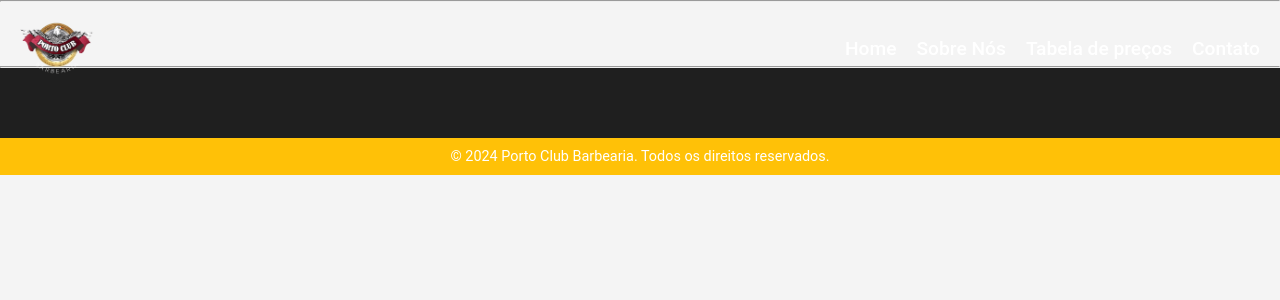
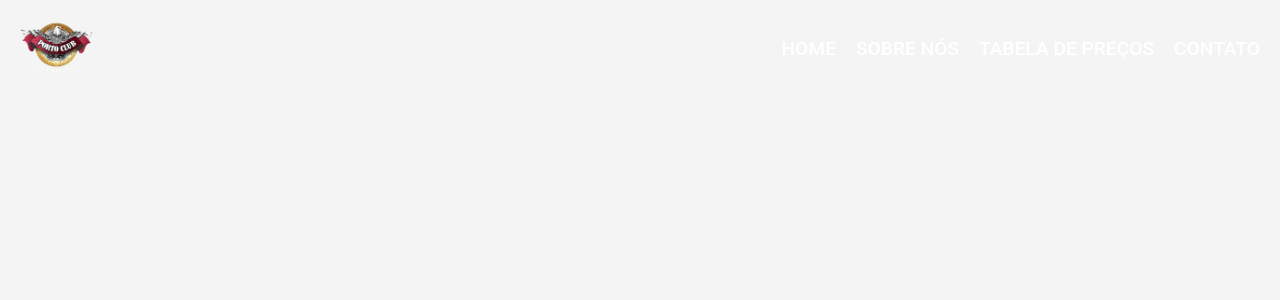
Before and after one commit to marco-duart/porto-club-barbershop, a React (Vite) app: page / in a window 1280 px wide. Shown: the top 300 px of the page. Built offline with nearby package versions, Linux system fonts and the light colour scheme; some icons are missing.

Commit message:
feat: completed base layout

```diff
--- a/src/components/base-layout/index.tsx
+++ b/src/components/base-layout/index.tsx
@@ -1,3 +1,4 @@
+import Home from "../../pages/home";
 import Footer from "../footer";
 import Header from "../header";
 import * as S from "./styles";
@@ -7,12 +8,8 @@ const BaseLayout = () => {
     <S.Container>
       <div>
         <Header />
-        <hr />
       </div>
-      <S.ContentSection>
-
-        <hr />
-      </S.ContentSection>
+      <Home />
       <div>
         <Footer />
       </div>
--- a/src/components/base-layout/styles.ts
+++ b/src/components/base-layout/styles.ts
@@ -4,7 +4,3 @@ export const Container = styled.div`
   min-width: 100vw;
   min-height: 100vh;
 `
-
-export const ContentSection = styled.section`
-  margin-top: 8vh;
-`
--- a/src/components/footer/index.tsx
+++ b/src/components/footer/index.tsx
@@ -1,4 +1,4 @@
-import * as S from "./style";
+import * as S from "./styles";
 import { Facebook, Instagram, Twitter } from "styled-icons/boxicons-logos";
 
 const Footer = () => {
--- a/src/components/header/index.tsx
+++ b/src/components/header/index.tsx
@@ -21,10 +21,10 @@ const Header = () => {
     <S.HeaderContainer scrollPosition={scrollPosition}>
       <S.Logo src={CONSTANTS.IMAGES.logo} alt="Logo" />
       <S.Nav>
-        <S.NavLink href="#home">Home</S.NavLink>
-        <S.NavLink href="#about">Sobre Nós</S.NavLink>
-        <S.NavLink href="#services">Tabela de preços</S.NavLink>
-        <S.NavLink href="#contact">Contato</S.NavLink>
+        <S.NavLink href="#home">HOME</S.NavLink>
+        <S.NavLink href="#about">SOBRE NÓS</S.NavLink>
+        <S.NavLink href="#services">TABELA DE PREÇOS</S.NavLink>
+        <S.NavLink href="#contact">CONTATO</S.NavLink>
       </S.Nav>
     </S.HeaderContainer>
   );
--- a/src/pages/home/about.tsx
+++ b/src/pages/home/about.tsx
@@ -0,0 +1,10 @@
+import * as S from "./styles";
+
+const About = () => {
+  return (
+    <S.Container>
+    </S.Container>
+  );
+};
+
+export default About;
--- a/src/pages/home/contact.tsx
+++ b/src/pages/home/contact.tsx
@@ -0,0 +1,10 @@
+import * as S from "./styles";
+
+const Contact = () => {
+  return (
+    <S.Container>
+    </S.Container>
+  );
+};
+
+export default Contact;
--- a/src/pages/home/index.tsx
+++ b/src/pages/home/index.tsx
@@ -0,0 +1,18 @@
+import About from "./about";
+import Contact from "./contact";
+import Presentation from "./presentation";
+import Prices from "./prices";
+import * as S from "./styles";
+
+const Home = () => {
+  return (
+    <>
+      <Presentation />
+      <About />
+      <Prices />
+      <Contact />
+    </>
+  );
+};
+
+export default Home;
--- a/src/pages/home/presentation.tsx
+++ b/src/pages/home/presentation.tsx
@@ -0,0 +1,10 @@
+import * as S from "./styles";
+
+const Presentation = () => {
+  return (
+    <S.FirstContainer>
+    </S.FirstContainer>
+  );
+};
+
+export default Presentation;
--- a/src/pages/home/prices.tsx
+++ b/src/pages/home/prices.tsx
@@ -0,0 +1,10 @@
+import * as S from "./styles";
+
+const Prices = () => {
+  return (
+    <S.Container>
+    </S.Container>
+  );
+};
+
+export default Prices;
--- /dev/null
+++ b/src/pages/home/styles.ts
@@ -0,0 +1,25 @@
+import styled from "styled-components";
+
+export const FirstContainer = styled.div`
+  height: 100vh;
+  width: 100vw;
+  display: flex;
+  flex-direction: column;
+  justify-content: flex-start;
+  align-items: center;
+  background-color: ${(props) => props.theme.colors.background};
+  overflow: hidden;
+  padding: 2rem 0;
+`;
+
+export const Container = styled.div`
+  height: 92vh;
+  width: 100vw;
+  display: flex;
+  flex-direction: column;
+  justify-content: flex-start;
+  align-items: center;
+  background-color: ${(props) => props.theme.colors.background};
+  overflow: hidden;
+  padding: 2rem 0;
+`;
```
Also changed, not shown: src/components/footer/styles.ts (renamed from src/components/footer/style.ts).
